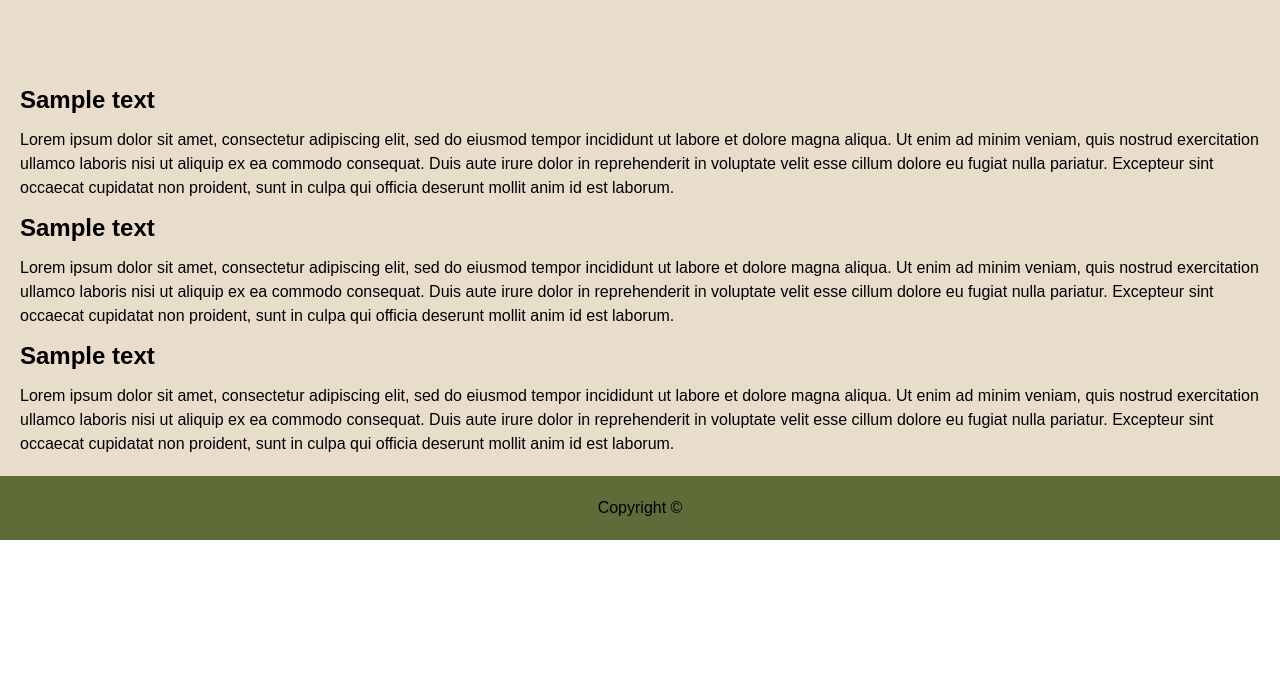
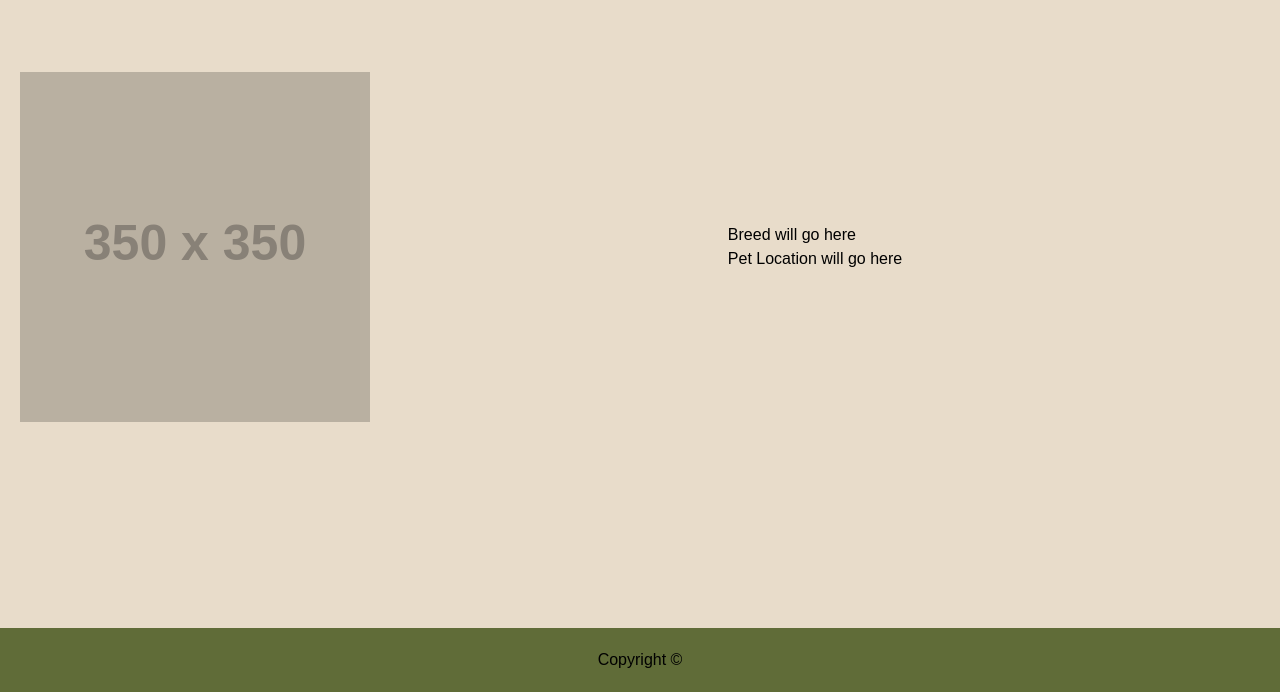
Before and after one commit to erikolvera/getting-wild-rescue, a plain HTML site: page assets/html/cats.html in a window 1280 px wide. Shown: the part 162-854 px from the top of the page. Before the commit the page ends 800 px from the top, so only its background shows below. Drawn offline with nearby package versions, Linux system fonts and the light colour scheme; placeholder pictures from the web are drawn by us.

Commit message:
fixed css from last push

```diff
--- a/assets/css/style.css
+++ b/assets/css/style.css
@@ -67,14 +67,24 @@ main {
   padding: 20px;
   background-color: var(--beige);
 }
+/* displayed pet start */
+.flexcontainer{
+    display: flex;
+}
+main figure{
+    margin-bottom: 15%;
+}
 main figure figcaption{
-    margin-top: 10px;
+    display: flex;
+    flex-direction: column; /*puts paraghraphs one on top of the other*/
+    margin: auto; /* this centers info next to image */
+
+
 }
 main figure figcaption p{
     display: flex;
-    justify-content: center;
 }
-/* disp[layed pet end */
+/* displayed pet end */
 
 footer {
   background-color: var(--green);
--- a/assets/html/cats.html
+++ b/assets/html/cats.html
@@ -30,12 +30,13 @@
       </nav>
   </header>
     <main>
-      <h2 class="font-bold text-2xl my-3" id="dogs">Sample text</h2>
-      <p>Lorem ipsum dolor sit amet, consectetur adipiscing elit, sed do eiusmod tempor incididunt ut labore et dolore magna aliqua. Ut enim ad minim veniam, quis nostrud exercitation ullamco laboris nisi ut aliquip ex ea commodo consequat. Duis aute irure dolor in reprehenderit in voluptate velit esse cillum dolore eu fugiat nulla pariatur. Excepteur sint occaecat cupidatat non proident, sunt in culpa qui officia deserunt mollit anim id est laborum.</p>
-      <h2 class="font-bold text-2xl my-3" id="cats">Sample text</h2>
-      <p>Lorem ipsum dolor sit amet, consectetur adipiscing elit, sed do eiusmod tempor incididunt ut labore et dolore magna aliqua. Ut enim ad minim veniam, quis nostrud exercitation ullamco laboris nisi ut aliquip ex ea commodo consequat. Duis aute irure dolor in reprehenderit in voluptate velit esse cillum dolore eu fugiat nulla pariatur. Excepteur sint occaecat cupidatat non proident, sunt in culpa qui officia deserunt mollit anim id est laborum.</p>
-      <h2 class="font-bold text-2xl my-3"id="contact">Sample text</h2>
-      <p>Lorem ipsum dolor sit amet, consectetur adipiscing elit, sed do eiusmod tempor incididunt ut labore et dolore magna aliqua. Ut enim ad minim veniam, quis nostrud exercitation ullamco laboris nisi ut aliquip ex ea commodo consequat. Duis aute irure dolor in reprehenderit in voluptate velit esse cillum dolore eu fugiat nulla pariatur. Excepteur sint occaecat cupidatat non proident, sunt in culpa qui officia deserunt mollit anim id est laborum.</p>
+      <figure class="flexcontainer">
+        <img src="https://via.placeholder.com/350 " alt="Current pet" id="currentPet">
+        <figcaption>
+          <div id="breed"><p>Breed will go here</p></div>
+          <div id="location"><p>Pet Location will go here</p></div>
+        </figcaption>
+      </figure>
     </main>
     <footer>
       <p>Copyright &copy; </p>
```
